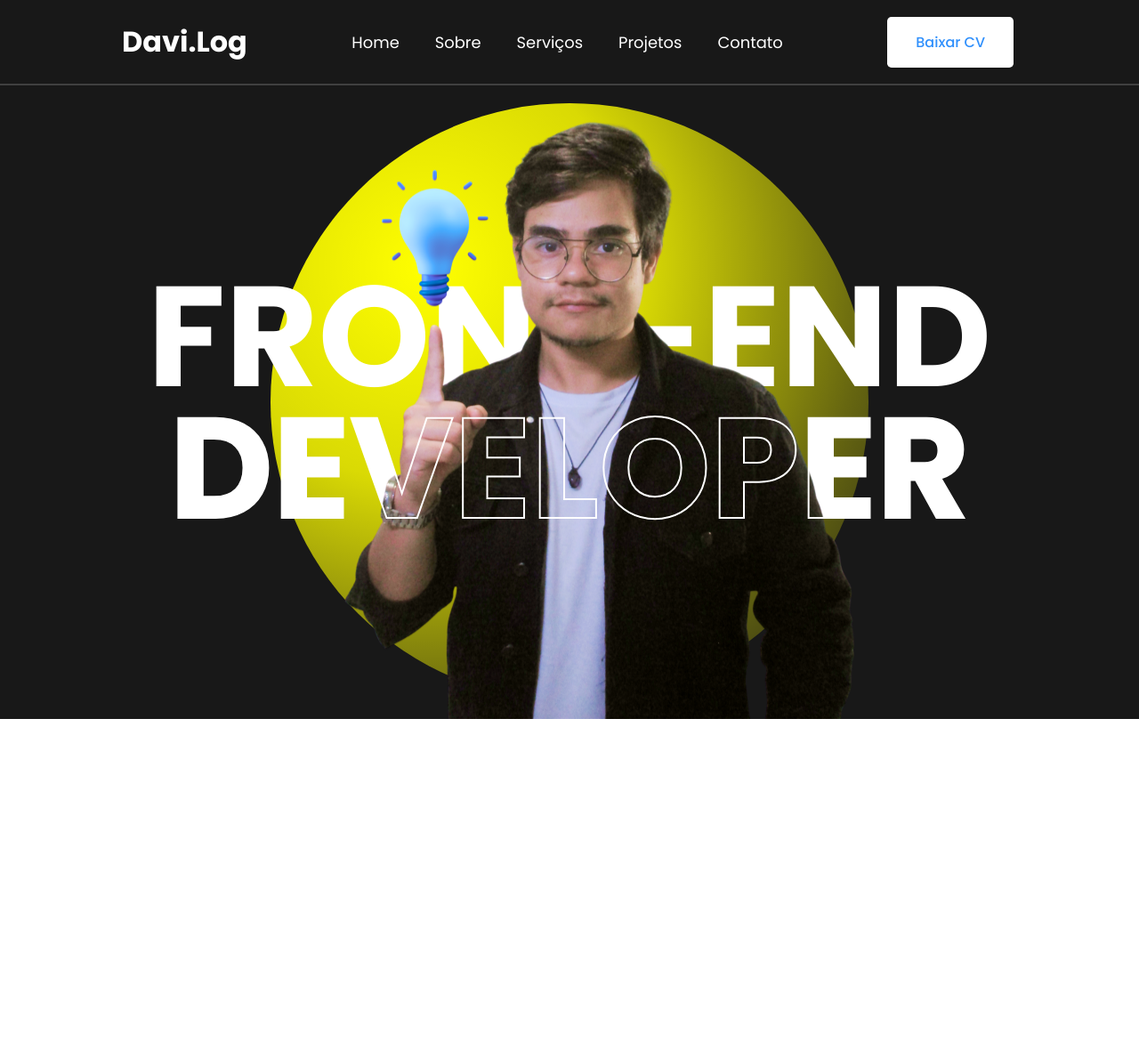
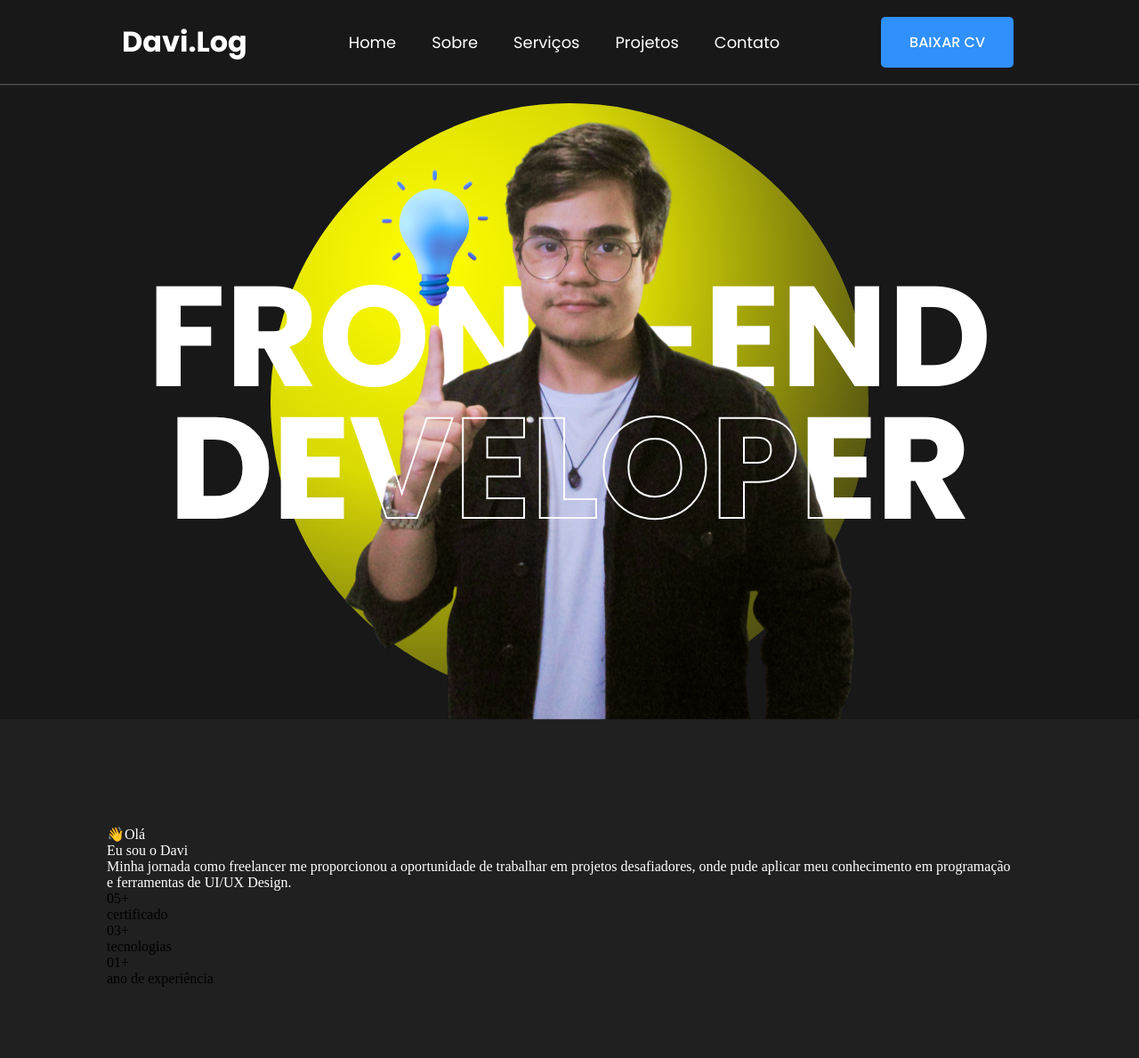
Before and after one commit to Davi-log/MeuPortfolio, a plain HTML site: page index.html in a window 1280 px wide. Shown: the whole page at 89% size. Before the commit the page ends 808 px from the top, so only its background shows below. Drawn offline with Linux system fonts and the light colour scheme.

Commit message:
criação do sobre mim

```diff
--- a/css/global/normatizar.css
+++ b/css/global/normatizar.css
@@ -9,3 +9,7 @@
   vertical-align: baseline;
   text-decoration: none;
 }
+
+body{
+  overflow-x: hidden;
+}
--- a/css/index/index.css
+++ b/css/index/index.css
@@ -2,3 +2,4 @@
 
 @import '../index/partes/header.css';
 @import '../index/partes/Home.css';
+@import '../index/partes/Sobre.css';
--- /dev/null
+++ b/css/index/partes/Sobre.css
@@ -0,0 +1,8 @@
+.Sobre{
+    background: var(--cl-b03);
+    padding: 7.5rem 8.75rem 5rem 7.5rem;
+}
+
+.texto-apresentacao{
+    color: white;
+}
--- a/css/index/partes/header.css
+++ b/css/index/partes/header.css
@@ -33,8 +33,9 @@
 .btn-cv{
     font-family: var(--font-title);
     font-weight: var(--font-weight-medium);
-    color: var(--cl-p06);
-    background-color: var(--cl-b13);
+    text-transform: uppercase;
+    color: var(--cl-b13);
+    background-color: var(--cl-p06);
     border-radius: 0.3rem;
     padding: 1rem 2rem;
 }
--- a/index.html
+++ b/index.html
@@ -37,5 +37,45 @@
         </div>
         Davi
     </section>
+
+    <section class="Sobre" id="Sobre">
+        <div class="sobre-mim">
+            <div class="texto-apresentacao">
+                <h3 class="ola"><span>👋</span>Olá</h3>
+                <h1 class="apresentacao">Eu sou o Davi</h1>
+                <p>Minha jornada como freelancer me proporcionou a oportunidade de trabalhar em projetos desafiadores, onde pude aplicar meu conhecimento em programação e ferramentas de UI/UX Design.</p>
+            </div>
+
+            <div class="atributo">
+                <h2 class="quantidade">
+                    05+
+                </h2>
+                <h3 class="oque">
+                    certificado
+                </h3>
+            </div>
+
+            <div class="atributo">
+                <h2 class="quantidade">
+                    03+
+                </h2>
+                <h3 class="oque">
+                    tecnologias
+                </h3>
+            </div>
+
+            <div class="atributo">
+                <h2 class="quantidade">
+                    01+
+                </h2>
+                <h3 class="oque">
+                    ano de experiência
+                </h3>
+            </div>
+        </div>
+        <div>
+
+        </div>
+    </section>
 </body>
 </html>
```
